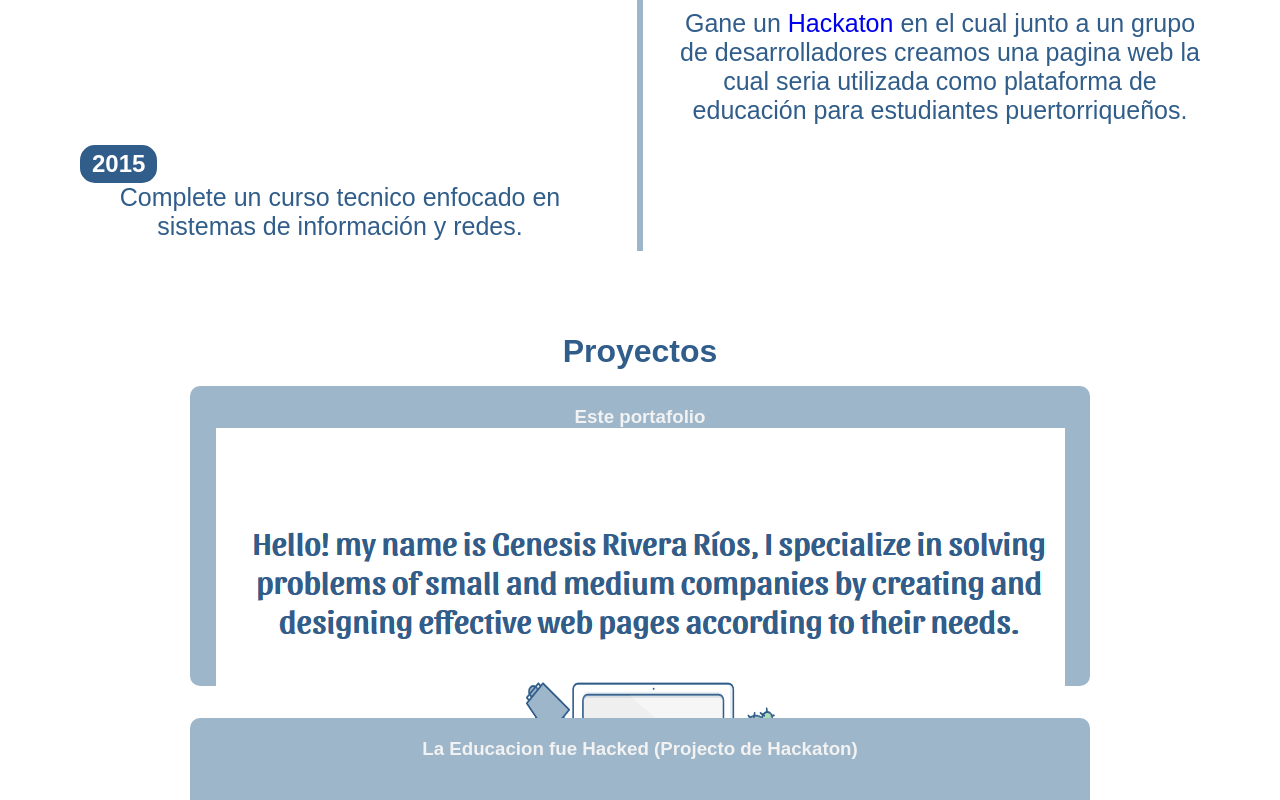
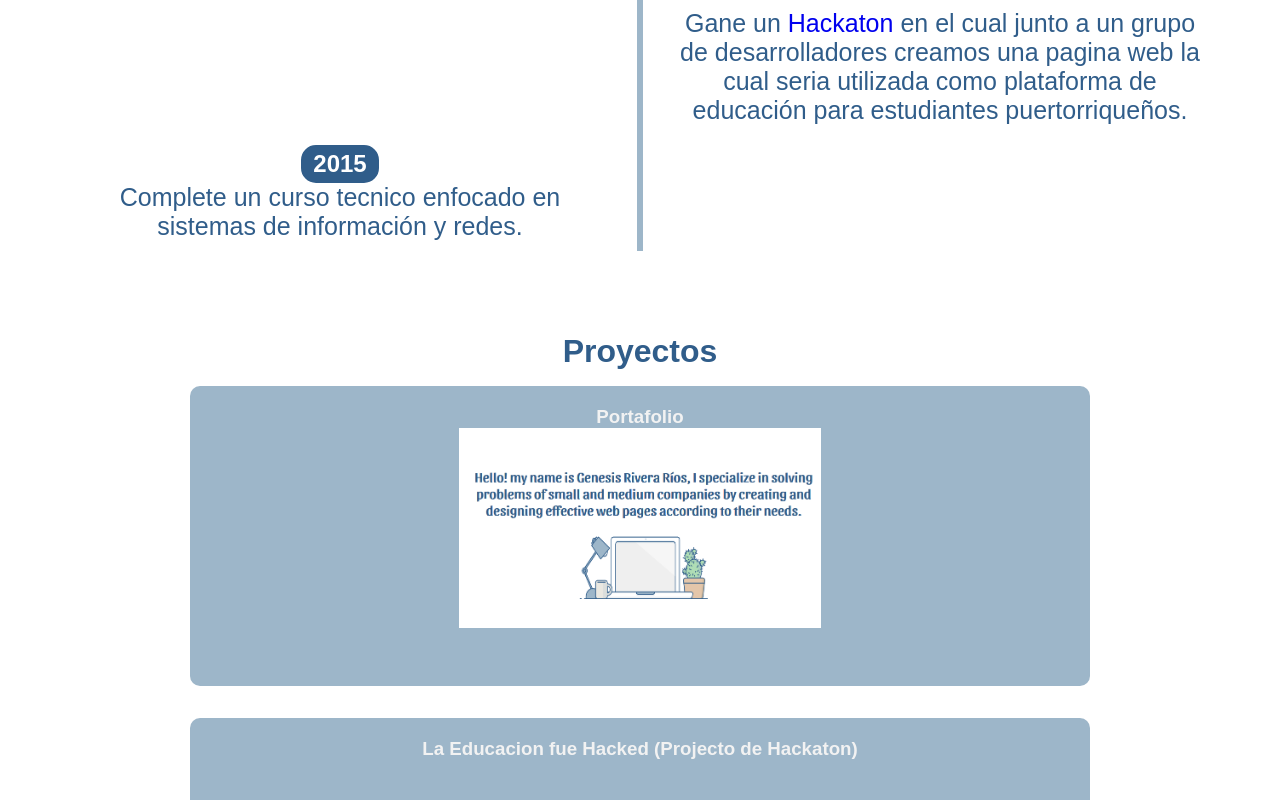
Before and after one commit to genesisrrios/Portfolio, a Vue app: page / in a window 1280 px wide. Shown: the part 1440-2240 px from the top of the page. Built offline with nearby package versions, Linux system fonts and the light colour scheme; a web font is replaced by a local one.

Commit message:
working on the portfolio component

```diff
--- a/package.json
+++ b/package.json
@@ -7,13 +7,14 @@
     "build": "vue-cli-service build",
     "i18n:report": "vue-cli-service i18n:report --src './src/**/*.?(js|vue)' --locales './src/locales/**/*.json'",
     "start": "node server.js",
-    "debug":"node --inspect ./node_modules/@vue/cli-service/bin/vue-cli-service.js serve"
+    "debug": "node --inspect ./node_modules/@vue/cli-service/bin/vue-cli-service.js serve"
   },
   "dependencies": {
     "axios": "^0.19.0",
     "compression": "^1.7.4",
     "core-js": "^2.6.5",
     "express": "^4.17.1",
+    "file-loader": "^5.1.0",
     "nodemailer": "^6.3.0",
     "prerender-spa-plugin": "^3.4.0",
     "vue": "^2.6.10",
--- a/src/components/TheExperienceInformationContainer.vue
+++ b/src/components/TheExperienceInformationContainer.vue
@@ -140,6 +140,7 @@ ul li{
   border: 2px solid #305d8a;
   background: #305d8a;
   padding: 3px 10px 3px 10px;
+
 }
 
 .row-left{
@@ -170,6 +171,7 @@ ul li{
   position: relative;
   background-color: inherit;
   width: 50%;
+  text-align:center;
 }
 .timeline {
   position: relative;
--- a/src/components/TheProjectsContainer.vue
+++ b/src/components/TheProjectsContainer.vue
@@ -8,8 +8,8 @@
         <div class="box rounded-borders " v-on:click="openLink('Portfolio')">
             <div class="rounded-borders">
                 <h3>{{$t("Projects.firstProject")}}</h3>
-                <div class="show-case-project">
-                  <img alt="Porfolio image" src="/src/assets/Projects/Portfolio_1.PNG"/>
+                <div>
+                  <img class="show-case-project-images" alt="Porfolio image" src="../assets/Projects/Portfolio_1.png"/>
                 </div>
             </div>
         </div>
@@ -127,6 +127,9 @@ display: -webkit-box;
 .rounded-borders{
   border-radius: 10px;
 }
+.show-case-project-images{
+  height: 200px;
+}
 }
 
 </style>
--- a/src/locales/es.json
+++ b/src/locales/es.json
@@ -44,7 +44,7 @@
   "Projects": {
     "tittle": "Proyectos",
     "goToProject":"Ir al projecto",
-    "firstProject":"Este portafolio",
+    "firstProject":"Portafolio",
     "secondProject":"La Educacion fue Hacked (Projecto de Hackaton)",
     "thirdProject":"Agrohack (Projecto Hackaton)",
     "fourthProject":"IBM Call for code (Projecto Hackaton)"
--- a/vue.config.js
+++ b/vue.config.js
@@ -20,5 +20,23 @@ module.exports = {
         })
       ]
     },
+    module:{
+      rules:[
+        {
+          test: /\.(png|svg|jpe?g|gif)$/,
+          include: /images/,
+          use: [
+            {
+              loader: 'file-loader',
+              options: {
+                name: '[name].[ext]',
+                outputPath: '/src/assets/',
+                publicPath: '/src/assets/'
+              }
+            }
+          ]
+        },
+      ]
+    }
   }
 }
```
Also changed, not shown: 1 other file (tests, documents, lock files or other folders).
